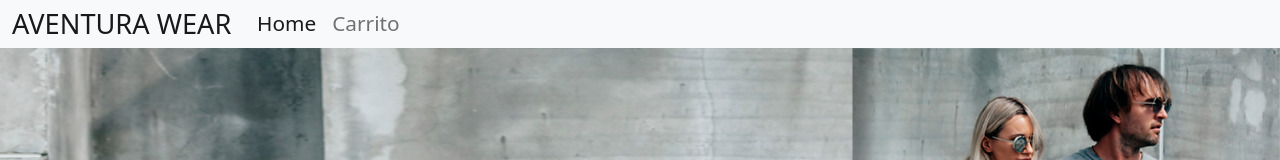
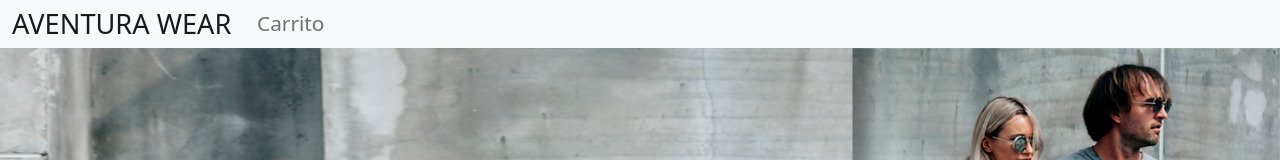
Before and after one commit to GonzaloGarciaCalvo/Proyecto-Final-JavaScript, a plain HTML site: page index.html in a window 1280 px wide. Shown: the top 160 px of the page. Drawn offline with nearby package versions, Linux system fonts and the light colour scheme.

Commit message:
quito boton sin funcionalidad en el navbar

```diff
--- a/index.html
+++ b/index.html
@@ -19,7 +19,6 @@
                 </button>
                 <div class="collapse navbar-collapse" id="navbarNavAltMarkup">
                     <div class="navbar-nav">
-                        <a class="nav-link active" aria-current="page" href="#">Home</a>
                         <a class="nav-link" id="abrirCarrito" href="#">Carrito</a>
                     </div>
                 </div>
```
Also changed, not shown: README.txt.
